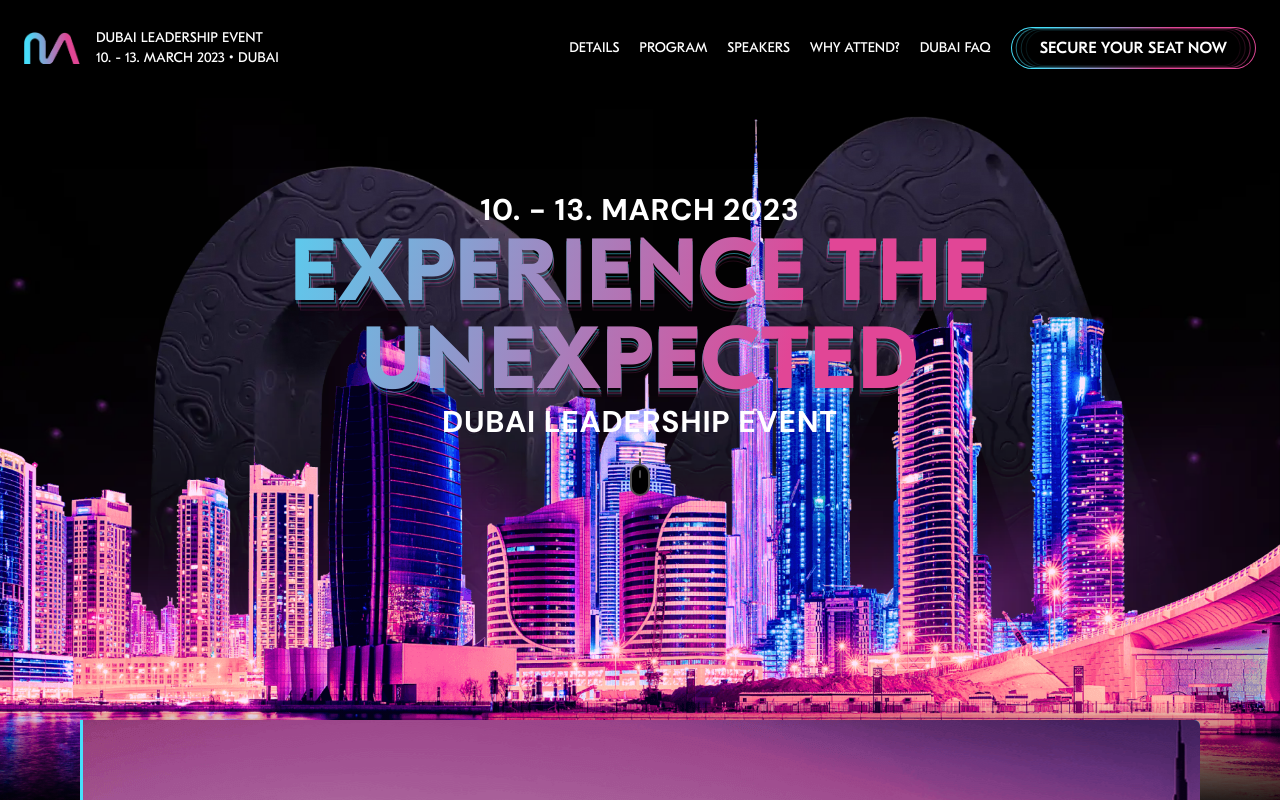
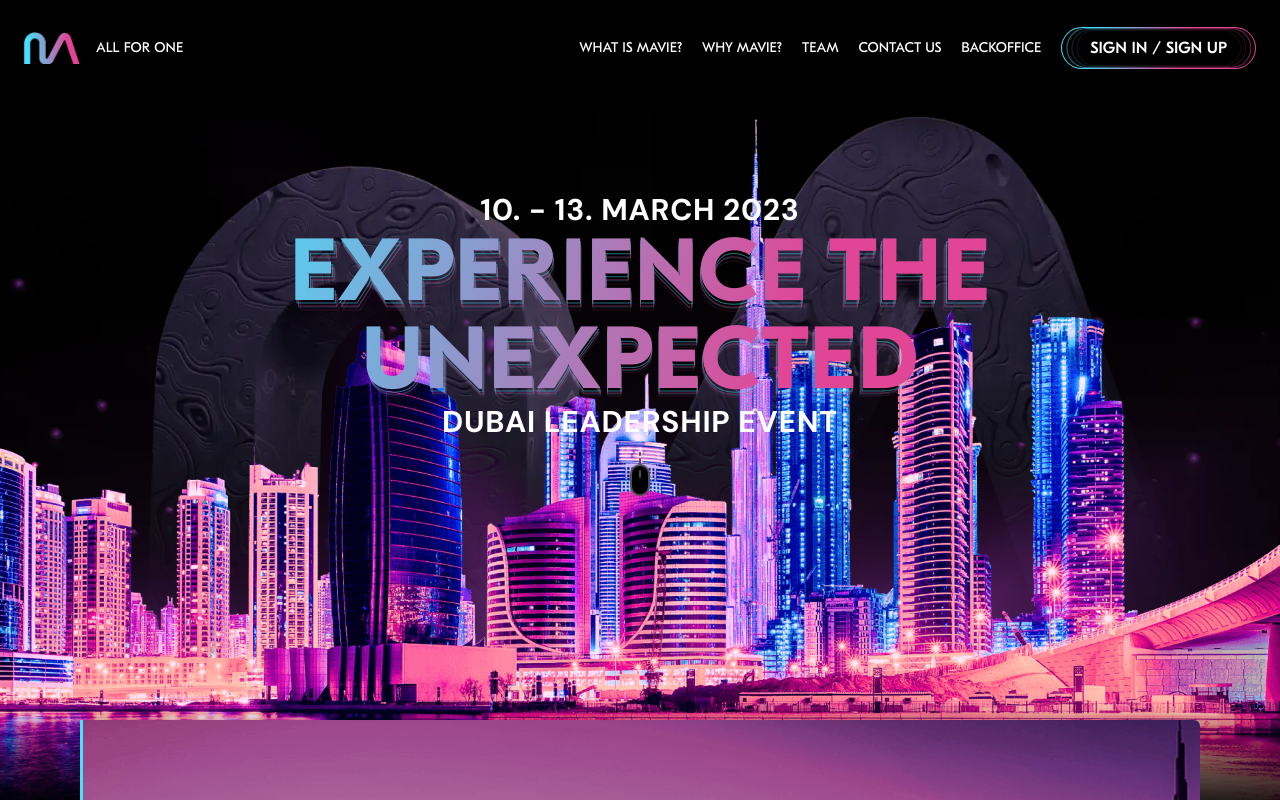
Before and after one commit to Innovatio-dev/mavie-global, a Next.js app: page / in a window 1280 px wide. Shown: the top 800 px of the page. Built offline with nearby package versions, Linux system fonts and the light colour scheme.

Commit message:
MG-6 feat: Layout adjustments added

```diff
--- a/src/components/custom/CallToAction/index.tsx
+++ b/src/components/custom/CallToAction/index.tsx
@@ -1,31 +1,17 @@
 // Components
 import Button from '@/components/shared/Button'
-import { useMenu } from '@/context/Menu'
-import { useRouter } from 'next/router'
+import Link from 'next/link'
 
 export default function CallToAction() {
-    const router = useRouter()
-    const { setIsOpen } = useMenu()
-    const handleClick = () => {
-        if (router.pathname === '/privacy-policy' || router.pathname === '/terms-and-conditions') {
-            router.push('/#newsletter')
-        }
-        const section = document.querySelector('#newsletter')
-        section?.scrollIntoView({
-            behavior: 'smooth'
-        })
-        setIsOpen(false)
-    }
-
     return (
         <Button>
-            <button
+            <Link
+                href='https://www.backoffice.mavie.global'
                 aria-label="cta"
-                onClick={handleClick}
-                className='text-xs md:text-base font-light lg:font-medium uppercase py-3.5 lg:py-2 px-16 lg:px-7'
+                className='inline-block text-xs md:text-base font-light lg:font-medium uppercase py-3.5 lg:py-2 px-16 lg:px-7'
             >
-                Secure your seat now
-            </button>
+                SIGN IN / SIGN UP
+            </Link>
         </Button>
     )
 }
--- a/src/components/custom/MobileMenu/index.tsx
+++ b/src/components/custom/MobileMenu/index.tsx
@@ -5,7 +5,7 @@
 // Framer motion
 import { motion as m, AnimatePresence } from 'framer-motion'
 // Icons
-import { HiOutlineQuestionMarkCircle } from 'react-icons/hi2'
+import { HiOutlineChartBarSquare } from 'react-icons/hi2'
 // Utils
 import { NAVIGATION_LINKS } from '@/utils/constants/layout'
 // Styles
@@ -40,7 +40,7 @@
                         ))
                     }
                     <li>
-                        <Link href='/dubai-faq' className={styles.link}><span><HiOutlineQuestionMarkCircle /></span>Dubai FAQ</Link>
+                        <Link href='https://www.backoffice.mavie.global' target='_blank' className={styles.link}><span><HiOutlineChartBarSquare /></span>Backoffice</Link>
                     </li>
                 </ul>
             </m.div>
--- a/src/components/sections/BigCounter/index.tsx
+++ b/src/components/sections/BigCounter/index.tsx
@@ -1,6 +1,3 @@
-
-import Countdown from '@/components/shared/Countdown'
-import getEventDate from '@/utils/constants/eventDate'
 import { networks } from '@/utils/constants/networks'
 import { Controls, Player } from '@lottiefiles/react-lottie-player'
 import { motion } from 'framer-motion'
@@ -130,7 +127,6 @@
                 <Link href='https://www.backoffice.mavie.global' target='_blank'>Backoffice</Link>
                 <Link href='/terms-and-conditions'>Terms of use </Link>
                 <Link href='/privacy-policy'>Privacy policy</Link>
-                <Link href='/dubai-faq'>Dubai FAQ</Link>
             </div>
             <div className={styles.copyright}>
                 © 2022 MaVie Global. All Rights Reserved.
--- a/src/layouts/MainLayout/index.tsx
+++ b/src/layouts/MainLayout/index.tsx
@@ -45,8 +45,7 @@
                             <Image src='/assets/images/logo.webp' alt='Mavie global' priority fill className='object-contain' />
                         </div>
                         <div className='hidden lg:flex flex-col text-sm uppercase'>
-                            <span>DUBAI LEADERSHIP EVENT</span>
-                            <span>10. - 13. march 2023 • dubai</span>
+                            <span>ALL FOR ONE</span>
                         </div>
                     </Link>
                     <div className='hidden lg:flex items-center gap-5'>
@@ -60,7 +59,7 @@
                                 >{ name }</button>
                             ))
                         }
-                        <Link href='/dubai-faq' className='text-sm uppercase hover:text-brand-pink transition-all ease-in-out'>DUBAI FAQ</Link>
+                        <Link href='https://www.backoffice.mavie.global' target='_blank' className='text-sm uppercase hover:text-brand-pink transition-all ease-in-out'>Backoffice</Link>
                         <CallToAction />
                     </div>
                     <MobileMenu onClick={(to) => handleClick(to)} />
--- a/src/utils/constants/layout.tsx
+++ b/src/utils/constants/layout.tsx
@@ -2,23 +2,23 @@
 
 export const NAVIGATION_LINKS = [
     {
-        name: 'details',
-        to: '#details',
+        name: 'what is mavie?',
+        to: '#what-is-mavie',
         icon: <HiOutlineClipboard />
     },
     {
-        name: 'program',
-        to: '#program',
+        name: 'why mavie?',
+        to: '#why-mavie',
         icon: <HiOutlineDocumentText />
     },
     {
-        name: 'speakers',
-        to: '#speakers',
+        name: 'team',
+        to: '#team',
         icon: <HiOutlineMicrophone />
     },
     {
-        name: 'why attend?',
-        to: '#why-attend',
+        name: 'contact us',
+        to: '#contact-us',
         icon: <HiOutlineChatBubbleOvalLeft />
     }
 ]
```
